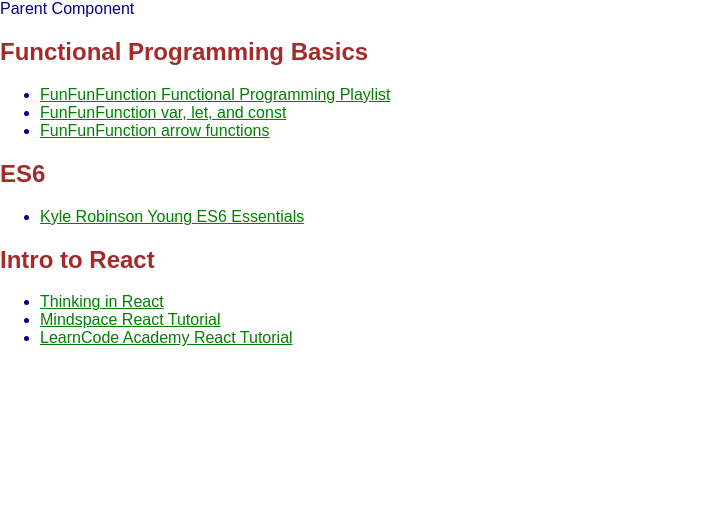
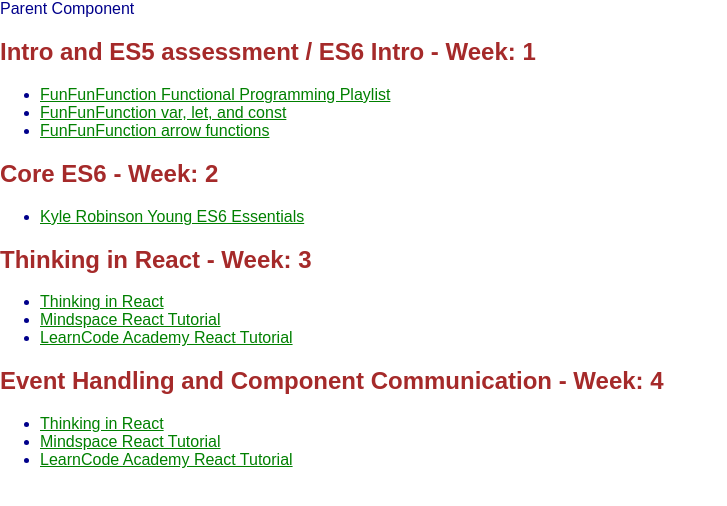
Before and after one commit to JimmyLongbottom/BookmarkManager, a React (Create React App) app: page / in a window 1280 px wide. Shown: the top 506 px of the page, without its empty margins (0-727 px from the left). Built offline with nearby package versions, Linux system fonts and the light colour scheme.

Commit message:
found indentation problem above render function, fixed and entered new subject and resource info

```diff
--- a/src/App.js
+++ b/src/App.js
@@ -9,7 +9,7 @@
 //
 // this.state = {
 //   resources: [
-//     {
+//      {
 //       subject: "Functional Programming Basics: Week 1",
 //         resources: [
 //           {
@@ -23,8 +23,9 @@
 //           }]
 //
 //       },
+
 //
-//     {
+//      {
 //       subject: " Programming Basics: Week 2",
 //         resources: [
 //         {
@@ -35,17 +36,14 @@
 //         {
 //           title: "yep",
 //           url: "#"
-//         }
-//       ]
-//     }
 //
+//      }
 //
-//     ]
+//  ]}
 //
-// }
-//
-// //beg render func
-//                             //event handlers here
+//       //beg render func
+//       //event handlers here
+
 //   render (){
 //     return (
 //       <div>
@@ -76,7 +74,7 @@
     this.state = {resources: [
 
       {
-        subject: "Functional Programming Basics",
+        subject:"Intro and ES5 assessment / ES6 Intro - Week: 1",
         resources: [
           {
             title: "FunFunFunction Functional Programming Playlist",
@@ -95,7 +93,7 @@
 
 
       {
-        subject: "ES6",
+        subject: "Core ES6  - Week: 2",
         resources: [
           {
             title: "Kyle Robinson Young ES6 Essentials",
@@ -106,7 +104,23 @@
 
 
       {
-        subject: "Intro to React",
+        subject: "Thinking in React  - Week: 3",
+        resources: [
+          {
+            title: "Thinking in React",
+            url: "https://facebook.github.io/react/docs/thinking-in-react.html"},
+          {
+            title: "Mindspace React Tutorial",
+            url: "https://www.youtube.com/watch?v=JPT3bFIwJYA&list=PL55RiY5tL51oyA8euSROLjMFZbXaV7skS"},
+          {
+            title: "LearnCode Academy React Tutorial",
+            url: "https://youtu.be/fd2Cayhez58"
+          }
+        ]
+      },
+
+      {
+        subject: "Event Handling and Component Communication - Week: 4",
         resources: [
           {
             title: "Thinking in React",
@@ -132,6 +146,7 @@
         <Subject items={this.state.resources[0]}/>
         <Subject items={this.state.resources[1]}/>
         <Subject items={this.state.resources[2]}/>
+        <Subject items={this.state.resources[3]}/>
       </div>
     );
   }
```
